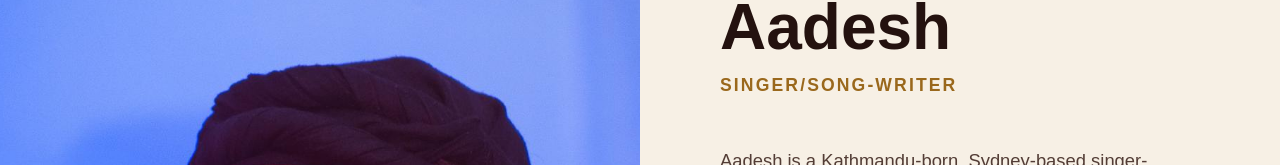
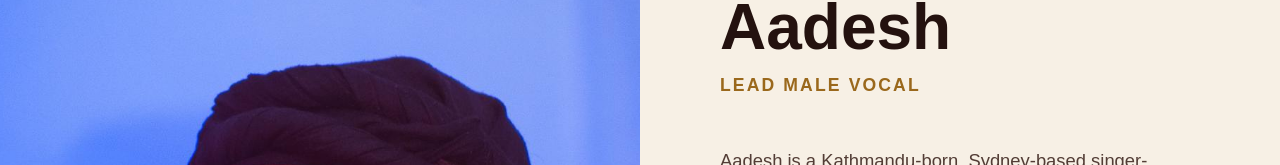
Before and after one commit to samirmraut72-bit/sat-chit-ananda, a Next.js app: page /artists/aadesh in a window 1280 px wide. Shown: the part 165-330 px from the top of the page. Built offline with nearby package versions, Linux system fonts and the light colour scheme.

Commit message:
Add line break to homepage title

```diff
--- a/app/artists/[slug]/page.js
+++ b/app/artists/[slug]/page.js
@@ -12,7 +12,7 @@ const artists = {
 
   aadesh: {
     name: "Aadesh",
-    role: "Singer/Song-writer",
+    role: "Lead Male Vocal",
     image: "/artists/aadesh1.jpg",
     introduction: `Aadesh is a Kathmandu-born, Sydney-based singer-songwriter whose sound sits at the intersection of soulful storytelling and deep reflection. His musical journey began at home under the guidance of his mother, laying a rich foundational grounding that he later expanded through years of self-taught exploration across genres.
 
@@ -31,7 +31,7 @@ Beyond his work as the lead male vocalist for Sat-Chit-Ānanda and a founding me
 
   "nischal-bista": {
     name: "Nischal Bista",
-    role: "Kirtan Artist",
+    role: "Bassist",
     image: "/artists/nischal-bista1.jpg",
     introduction:
       "Nischal Bista is a featured artist performing at Sat-Chit-Ānanda. His introduction and musical journey will be added soon.",
@@ -39,7 +39,7 @@ Beyond his work as the lead male vocalist for Sat-Chit-Ānanda and a founding me
 
   "anjuli-hamal": {
     name: "Anjuli Hamal",
-    role: "Kirtan Artist",
+    role: "Lead Female Vocal",
     image: "/artists/anjuli-hamal1.jpg",
     introduction:
       "Anjuli Hamal is a featured artist performing at Sat-Chit-Ānanda. Her introduction and musical journey will be added soon.",
@@ -60,7 +60,7 @@ Currently performing with Project Beyond, Omchaa Drums continues to explore new
 
   "aantariksha-dahal": {
     name: "Aantariksha Dahal",
-    role: "Kirtan Artist",
+    role: "Guitarist",
     image: "/artists/aantariksha-dahal1.jpg",
     introduction:
 
```
